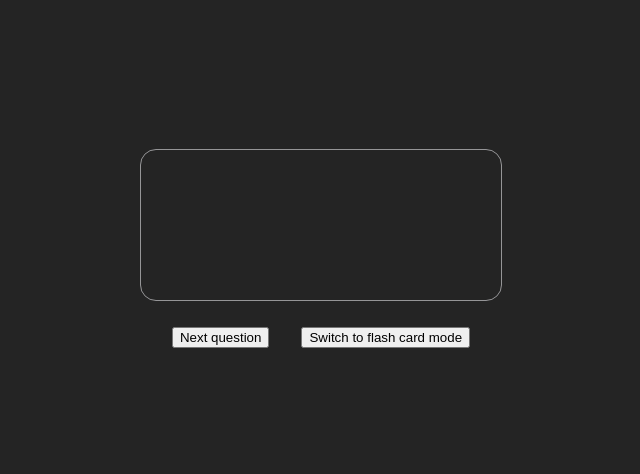
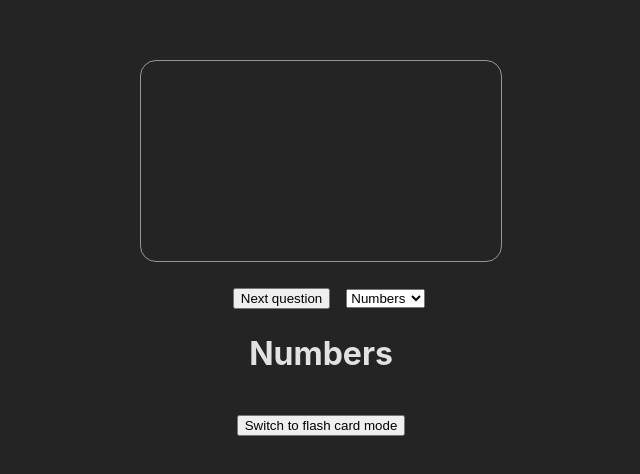
Before and after one commit to SamShubitz/TriviaCardsApp, a React (Vite) app: page / in a window 1280 px wide. Shown: the part 152-626 px from the top of the page, without its empty margins (319-959 px from the left). Built offline with nearby package versions, Linux system fonts and the light colour scheme; no server answers.

Commit message:
added pokemon trivia

```diff
--- a/src/App.css
+++ b/src/App.css
@@ -7,7 +7,7 @@
 
 .flash-card {
   width: 340px;
-  height: 150px;
+  height: 200px;
   display: grid;
   align-items: center;
   border: solid 1px rgb(149, 149, 151);
--- a/src/App.tsx
+++ b/src/App.tsx
@@ -10,6 +10,7 @@ export interface Card {
 
 function App() {
   const [triviaMode, setTriviaMode] = useState(true);
+
   let otherMode = triviaMode ? "flash card mode" : "trivia mode";
 
   const toggleMode = () => {
--- a/src/TriviaMode.tsx
+++ b/src/TriviaMode.tsx
@@ -3,16 +3,27 @@ import FlashCard from "./FlashCard";
 
 const TriviaMode = () => {
   const [triviaCard, setTriviaCard] = useState({ front: "", back: "" });
+  const [triviaMode, setTriviaMode] = useState("Numbers");
   const [nextQuestion, setNextQuestion] = useState(false);
 
   const handleClick = () => {
     setNextQuestion(!nextQuestion);
   };
 
-  useEffect(() => {
-    const fetchTrivia = async () => {
+  const handleModeSelect = (e: any) => {
+    const selectedMode = e.target.value;
+    setTriviaMode(selectedMode);
+    setNextQuestion(!nextQuestion);
+  };
+
+  const url =
+    triviaMode === "Numbers"
+      ? "http://numbersapi.com/random"
+      : "https://pokeapi.co/api/v2/pokemon-species";
+
+  const fetchNumbersTrivia = async () => {
     try {
-        const response = await fetch("http://numbersapi.com/random");
+      const response = await fetch(url);
       if (!response.ok) {
         throw new Error(`Request failed: ${response.status}`);
       }
@@ -27,13 +38,41 @@ const TriviaMode = () => {
       console.error("Somethin' went wrong", error);
     }
   };
-    fetchTrivia();
+
+  const fetchPokemonTrivia = async () => {
+    const pokeID = Math.floor(Math.random() * 151) + 1;
+    try {
+      const response = await fetch(`${url}/${pokeID}`);
+      if (!response.ok) {
+        throw new Error(`Request failed: ${response.status}`);
+      }
+      const pokeData = await response.json();
+      const filteredText = pokeData.flavor_text_entries.filter(
+        (entry: any) => entry.language.name === "en"
+      );
+      const name =
+        pokeData.name.charAt(0).toUpperCase() + pokeData.name.slice(1);
+      const description = filteredText[0].flavor_text;
+
+      setTriviaCard({ front: description, back: name });
+    } catch (error) {
+      console.error("Something went wrong", error);
+    }
+  };
+
+  useEffect(() => {
+    triviaMode === "Numbers" ? fetchNumbersTrivia() : fetchPokemonTrivia();
   }, [nextQuestion]);
 
   return (
     <>
       <FlashCard content={triviaCard} nextQuestion={nextQuestion} />
       <button onClick={handleClick}>Next question</button>
+      <select className="mode-select" onChange={handleModeSelect}>
+        <option value="Numbers">Numbers</option>
+        <option value="Pokémon">Pokémon</option>
+      </select>
+      <h1>{triviaMode}</h1>
     </>
   );
 };
```
Lines whose indentation alone changed are shown as unchanged.
